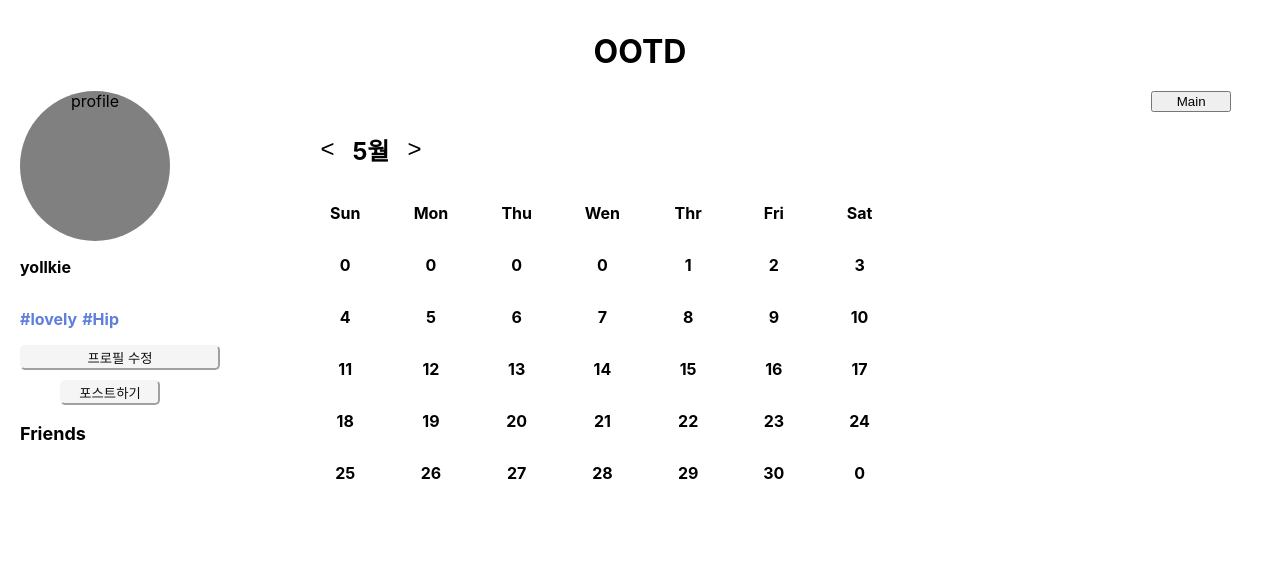
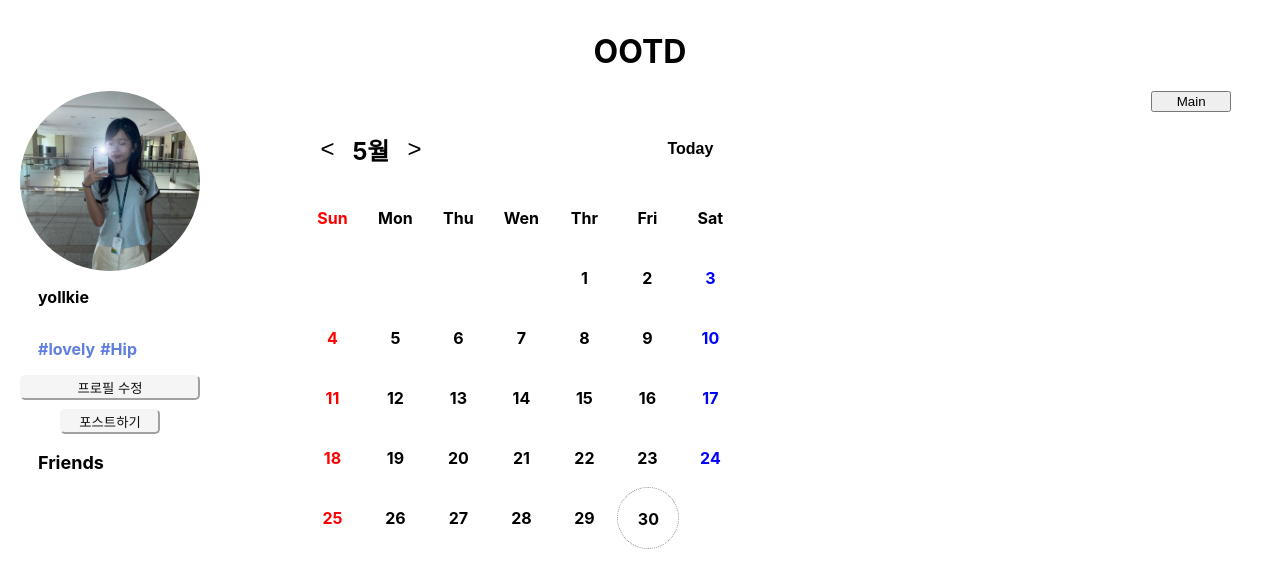
Before and after one commit to osj1405/OOTD, a React (Create React App) app: page /mypage/1 in a window 1280 px wide. Shown: the top 588 px of the page. Built offline with nearby package versions, Linux system fonts and the light colour scheme.

Commit message:
add style hover day, today, sunday, saturday

```diff
--- a/src/Main.module.css
+++ b/src/Main.module.css
@@ -7,7 +7,7 @@
 .contentContainer {
     display: flex;
     flex-direction: row;
-    gap: 8%;
+    gap: 5%;
 }
 
 .sidebar {
@@ -15,6 +15,7 @@
     flex: 1;
     flex-direction: column;
     min-width: 200px;
+    margin-right: 5%;
 }
 
 
@@ -27,7 +28,6 @@
 .logoutField{
     display: flex;
     flex-direction: row-reverse;
-    margin-right: 5%;
 }
 
 .logout {
--- a/src/component/Calendar.jsx
+++ b/src/component/Calendar.jsx
@@ -5,15 +5,45 @@ import Month from "./Month";
 import Week from "./Week";
 import Day from "./Day";
 export default function Calendar(){
-    const [today, setToday] = useState(new Date());
-    const [month, setMonth] = useState(today.getMonth())
+    const today = new Date();
+    console.log(today);
+    const [day, setDay] = useState(new Date());
+    const [month, setMonth] = useState(today.getMonth() + 1)
+    const [year, setYear] = useState(today.getFullYear());
     // setToday는 날짜 클릭해서 변경할 때 사용하기
 
-    const year = today.getFullYear();
-
-    const calendar = buildCalendar(year, month);
+    const calendar = buildCalendar(year, month-1);
 
     const week = ["Sun", "Mon", "Thu", "Wen", "Thr", "Fri", "Sat"];
+
+    const previousMonth = () => {
+        if(month === 1){
+            setYear(year-1);
+            setMonth(12);
+        } else {
+            setMonth(month-1);
+        }
+    }
+
+    const nextMonth = () => {
+        if(month === 12){
+            setYear(year + 1);
+            setMonth(1);
+        } else {
+            setMonth(month + 1);
+        }
+    }
+
+    const onSelectDay = (day) => {
+        setDay(day)
+        console.log(day);
+    }
+
+    const onGoToday = () => {
+        setDay(today);
+        setYear(new Date().getFullYear());
+        setMonth(new Date().getMonth() + 1);
+    }
 
     return (
         <>
@@ -21,26 +51,33 @@ export default function Calendar(){
             <div className={styles.selectMonth}>
                 <button
                     className={styles.button}
-                    onClick={()=>
-                        setMonth(month - 1)
+                    onClick={()=> previousMonth()
                     }>{'<'}</button>
-                <h2>{month + 1}월</h2>
+                <h2>{month}월</h2>
                 <button
                     className={styles.button}
-                    onClick={()=>
-                        setMonth(month + 1)
+                    onClick={()=> nextMonth()
                     }>{'>'}</button>
+                <div className={styles.todayContainer}>
+                    <button
+                        className={styles.goToday}
+                        onClick={()=>{
+                            onGoToday()
+                        }}>
+                        Today
+                    </button>
+                </div>
             </div>
             <Week>
                 {week.map((dayofweek, i) => {
                     return (
-                        <Day key={i} day={dayofweek}></Day>
+                        <Day key={i} day={dayofweek} onClick={onSelectDay} sunday={i ===0 }></Day>
                     )
                 })}
             </Week>
             {calendar.map((week, i) => {
                 return(
-                    <Month key={i} week={week}></Month>
+                    <Month key={i} week={week} year={year} month={month} onSelectDay={onSelectDay}></Month>
                 )
             })}
             </div>
--- a/src/component/Calendar.module.css
+++ b/src/component/Calendar.module.css
@@ -10,8 +10,6 @@ h2 {
     text-align: start;
 }
 
-
-
 .week {
     display: flex;
 }
@@ -19,6 +17,7 @@ h2 {
 .selectMonth {
     display: flex;
     flex-direction: row;
+    max-width: 600px;
 }
 
 .button {
@@ -27,3 +26,16 @@ h2 {
     width: 50px;
     font-size: x-large;
 }
+
+.todayContainer {
+    display: flex;
+    flex-direction: row-reverse;
+    min-width: 280px;
+}
+
+.goToday {
+    border-width: 0;
+    font-size: medium;
+    font-weight: bold;
+    background-color: white;
+}
--- a/src/component/Day.jsx
+++ b/src/component/Day.jsx
@@ -1,9 +1,27 @@
 import styles from './Day.module.css';
 
-export default function Day({day}){
+export default function Day({
+    day,
+    disableDay = false,
+    sunday = false,
+    today = false,
+    saturday = false,
+    onClick = () => {},
+}){
+
+    const selector = disableDay || day === 0 ? [] : [`${styles.circlehover}`];
+    const styleList = [`${styles.day}`]
+
+
+    if(sunday) styleList.push(`${styles.sunday}`)
+    if(saturday) styleList.push(`${styles.saturday}`)
+    if(today) styleList.push(`${styles.today}`)
+
     return (
-            <div className={styles.day}>
-                {day === 0 ? <p>0</p> : <p>{day}</p> }
+            <div className={`${selector.join(' ')} ${styleList.join(' ')}`} onClick={() => {
+                if(day !== 0) onClick(day)
+            }}>
+                {day === 0 ? '' : <p>{day}</p> }
             </div>
         )
 }
--- a/src/component/Day.module.css
+++ b/src/component/Day.module.css
@@ -1,3 +1,30 @@
 .day {
     flex: 1;
+    padding: 5px;
+    min-width: 50px;
+    max-width: 50px;
+    height: 50px;
+    border-radius: 50%;
+    text-align: center;
+    justify-content: center;
+    align-items: center;
+    position: relative;
+    transition: background-color 0.2s ease;
 }
+
+.sunday {
+    color: red;
+}
+
+.saturday {
+    color: blue;
+}
+
+.today {
+  border: 1px dotted #909090;
+}
+
+.circlehover:hover {
+    background-color: #c9c9c9;
+    cursor: pointer;
+}
--- a/src/component/Month.jsx
+++ b/src/component/Month.jsx
@@ -1,12 +1,13 @@
 import Week from "./Week"
 import Day from "./Day"
 
-export default function Month({week}){
+export default function Month({week, year, month, onSelectDay}){
+    const today = new Date()
     return (
         <Week>
             {week.map((day, i) => {
                 return(
-                <Day key={i} day={day}></Day>
+                <Day key={i} day={day} sunday={i === 0} saturday={i === 6} today={year === today.getFullYear() && month === today.getMonth() + 1 && day === today.getDate()} onClick={onSelectDay}></Day>
                 )
             })}
         </Week>
--- a/src/component/SideProfile.jsx
+++ b/src/component/SideProfile.jsx
@@ -1,6 +1,7 @@
 import React from "react";
 import styles from './SideProfile.module.css';
 import { useNavigate, useParams } from "react-router";
+import myImage from '../assets/profile_image.jpg';
 
 export default function SideProfile(props){
     let navigate = useNavigate();
@@ -13,8 +14,8 @@ export default function SideProfile(props){
     return (
         <>
             <div className={styles.profile}>
-                <div className={styles.profileImage}>
-                    profile
+                <div className={styles.profileImageContainer}>
+                    <img src={myImage} alt="profile" className={styles.profileImage}/>
                 </div>
                 <p className={styles.id} onClick={()=>{navigate(`/mypage/:${params.id}`)}}>yollkie</p>
                 <div className={styles.tagContainer}>
--- a/src/component/SideProfile.module.css
+++ b/src/component/SideProfile.module.css
@@ -1,25 +1,36 @@
 .profile {
     display: flex;
     flex-direction: column;
-    align-items: flex-start;
+    align-items: center;
+    margin-left: 10%;
 }
 
 .id {
     font-weight: bold;
     font-size: medium;
     margin-left: 10%;
+    align-self: flex-start;
 }
 
 .id:hover {
     color: gray;
 }
 
+.profileImageContainer {
+    border-radius: 50%;
+    max-width: 180px;
+    height: 180px;
+    display: flex;
+    justify-content: center;
+    align-items: center;
+}
+
 .profileImage {
+    width: 180px;
+    height: 180px;
     border-radius: 50%;
-    width: 150px;
-    height: 150px;
-    background-color: gray;
-    margin-left: 10%;
+    border-width: 0;
+    object-fit: cover;
 }
 
 .tagContainer {
@@ -28,6 +39,7 @@
     gap: 5px;
     max-width: 100px;
     margin-left: 10%;
+    align-self: flex-start;
 }
 
 .tag {
@@ -39,17 +51,15 @@
 }
 
 .profileSetButton{
-    margin-left: 10%;
     height: 25px;
     background-color: whitesmoke;
     border-color: whitesmoke;
     color: #101010;
     border-radius: 5px;
-    width: 200px;
+    width: 180px;
 }
 
 .writePostButton {
-    margin-left: 10%;
     height: 25px;
     background-color: whitesmoke;
     border-color: whitesmoke;
@@ -65,5 +75,6 @@
     font-size: large;
     display: flex;
     flex-direction: row;
+    align-self: flex-start;
     margin-left: 10%;
 }
--- a/src/component/Week.module.css
+++ b/src/component/Week.module.css
@@ -1,4 +1,5 @@
 .week {
     display: flex;
     flex-direction: row;
+    gap: 3px;
 }
```
Also changed, not shown: src/assets/profile_image.jpg (added).
